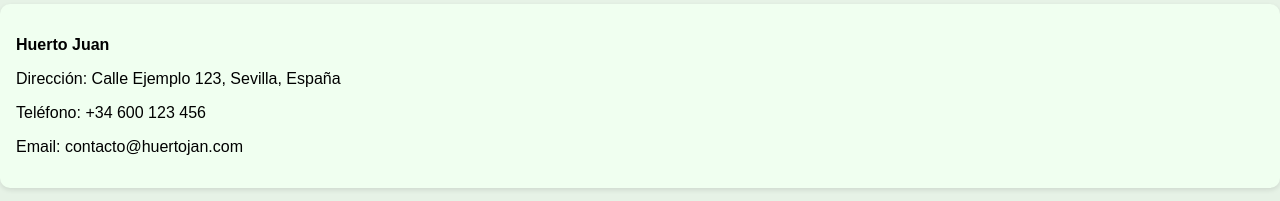
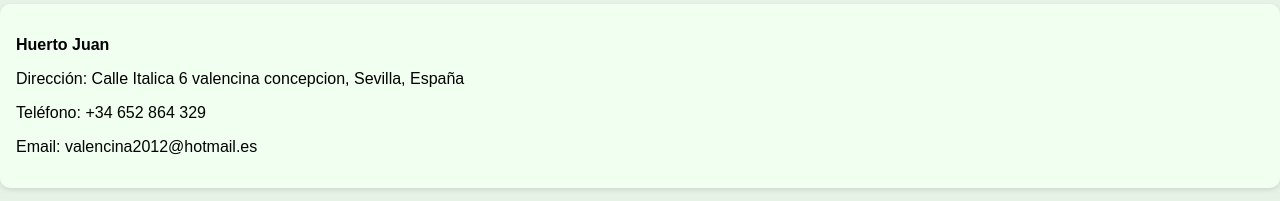
Before and after one commit to Valencina25/huerto-juan, a plain HTML site: page index.html in a window 1280 px wide. Shown: the part 1591-1792 px from the top of the page. Drawn offline with Linux system fonts and the light colour scheme.

Commit message:
cambiar direcion, telefono, email

```diff
--- a/index.html
+++ b/index.html
@@ -56,9 +56,9 @@
     <h2>Contacto y Presentación</h2>
     <div class="presentacion">
       <p><strong>Huerto Juan</strong></p>
-      <p>Dirección: Calle Ejemplo 123, Sevilla, España</p>
-      <p>Teléfono: +34 600 123 456</p>
-      <p>Email: contacto@huertojan.com</p>
+      <p>Dirección: Calle Italica 6 valencina concepcion, Sevilla, España</p>
+      <p>Teléfono: +34 652 864 329</p>
+      <p>Email: valencina2012@hotmail.es</p>
     </div>
   </section>
 </main>
```
Also changed, not shown: 1 other file.
